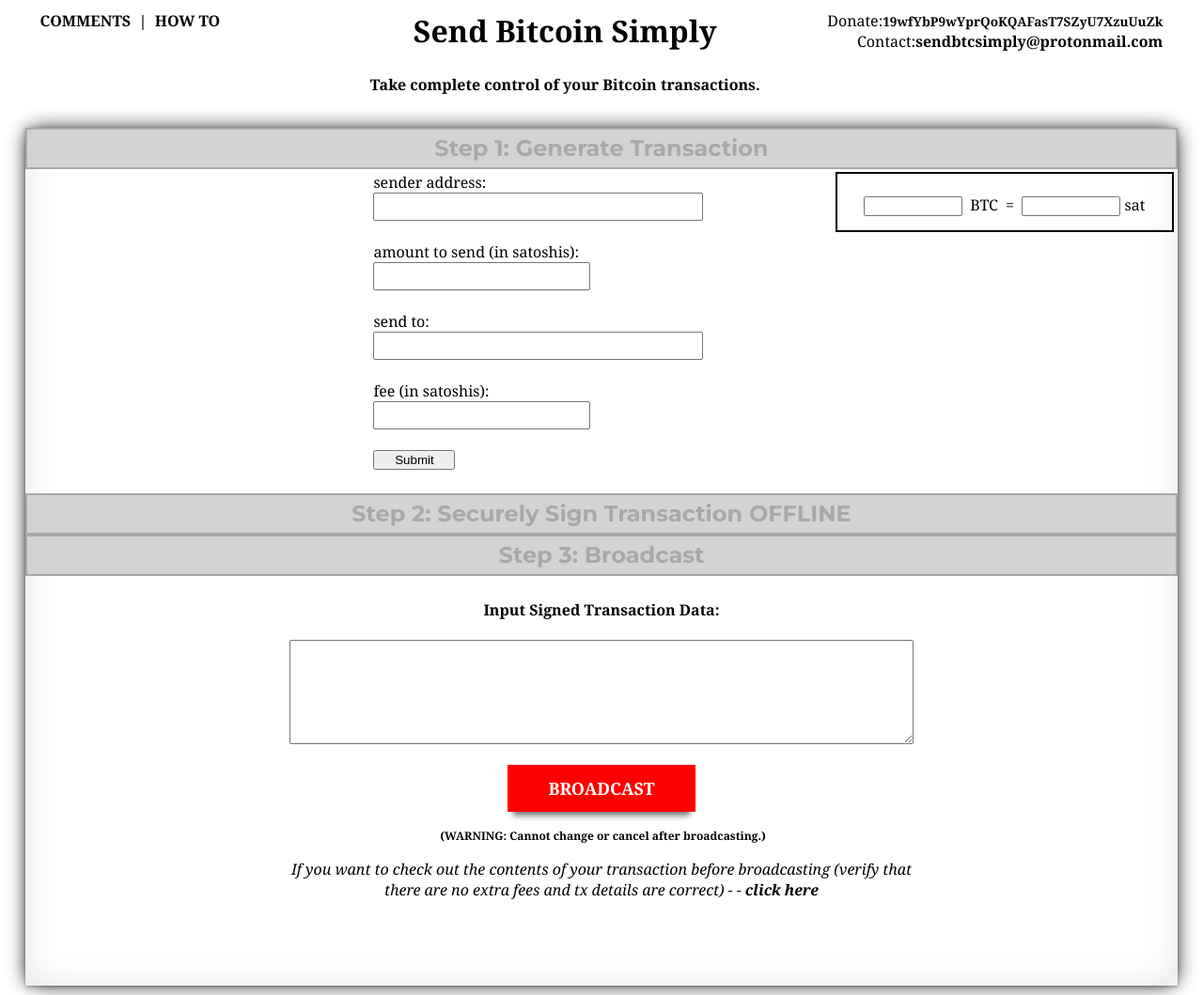
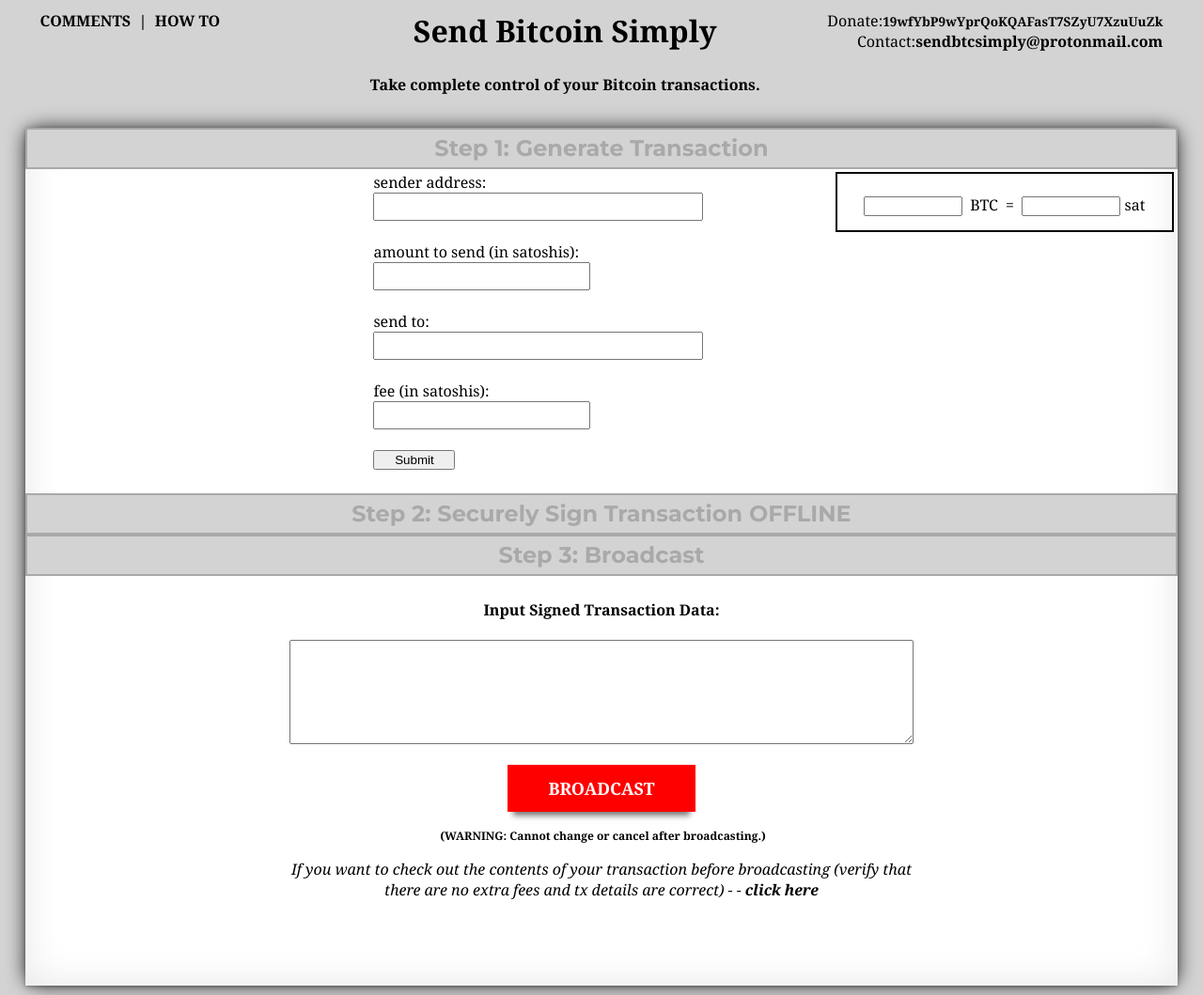
Before and after one commit to kassandraoftroy/sendBTCsimply, a Django app: page / in a window 1280 px wide. Shown: the whole page at 94% size. Run offline with Django 3.2, Linux system fonts and the light colour scheme; some libraries are stand-ins or nearby versions.

Commit message:
more styling

```diff
--- a/sendbtc/templates/send.html
+++ b/sendbtc/templates/send.html
@@ -70,7 +70,7 @@
 	</style>
 </head>
 
-<body style="text-align:center;font-family:georgia;background-image:lightgrey;">
+<body style="text-align:center;font-family:georgia;background-color:lightgrey;">
 
 	<table width= '95%' align='center'>
 		<tr style='text-align: center;'>
@@ -199,10 +199,9 @@
 	        	document.getElementById('conversion1').innerHTML = '';}
 	        if (y != '') {
 	        	num = parseInt(y);
-	        	conv_num = num/100000000.0;
 	        	sat_high = Math.round(num/200.0);
 	        	sat_low = Math.round(num/400.0);
-	        	show = '&nbsp;&nbsp;&nbsp;' + conv_num.toString() + ' BTC' +' (~'+sat_low.toString()+' - '+sat_high.toString()+' sat/byte)';
+	        	show = '&nbsp;&nbsp;&nbsp; (~'+sat_low.toString()+' - '+sat_high.toString()+' sat/byte)';
 	        	document.getElementById('conversion2').innerHTML = show;}
 	        else {
 	        	document.getElementById('conversion2').innerHTML = '';}
```
